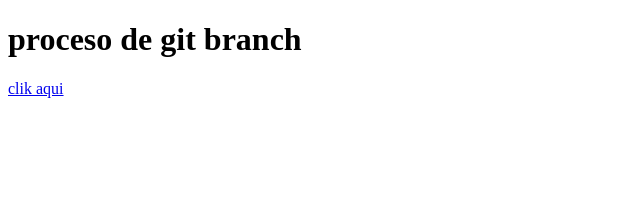
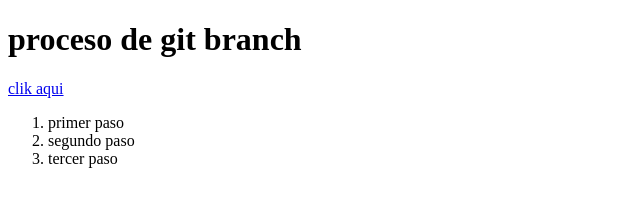
Before and after one commit to JuanSusa/creacion-de-ramas, a plain HTML site: page index.html in a window 1280 px wide. Shown: the whole page, without its empty margins (0-640 px from the left). Drawn offline with Linux system fonts and the light colour scheme.

Commit message:
lista jsusa

```diff
--- a/index.html
+++ b/index.html
@@ -11,5 +11,11 @@
 <h1>proceso de git branch</h1>
 <a href="clik aqui">clik aqui</a>
 
+
+<ol>
+    <li>primer paso</li>
+    <li>segundo paso</li>
+    <li>tercer paso</li>
+</ol>
 </body>
 </html>
```
